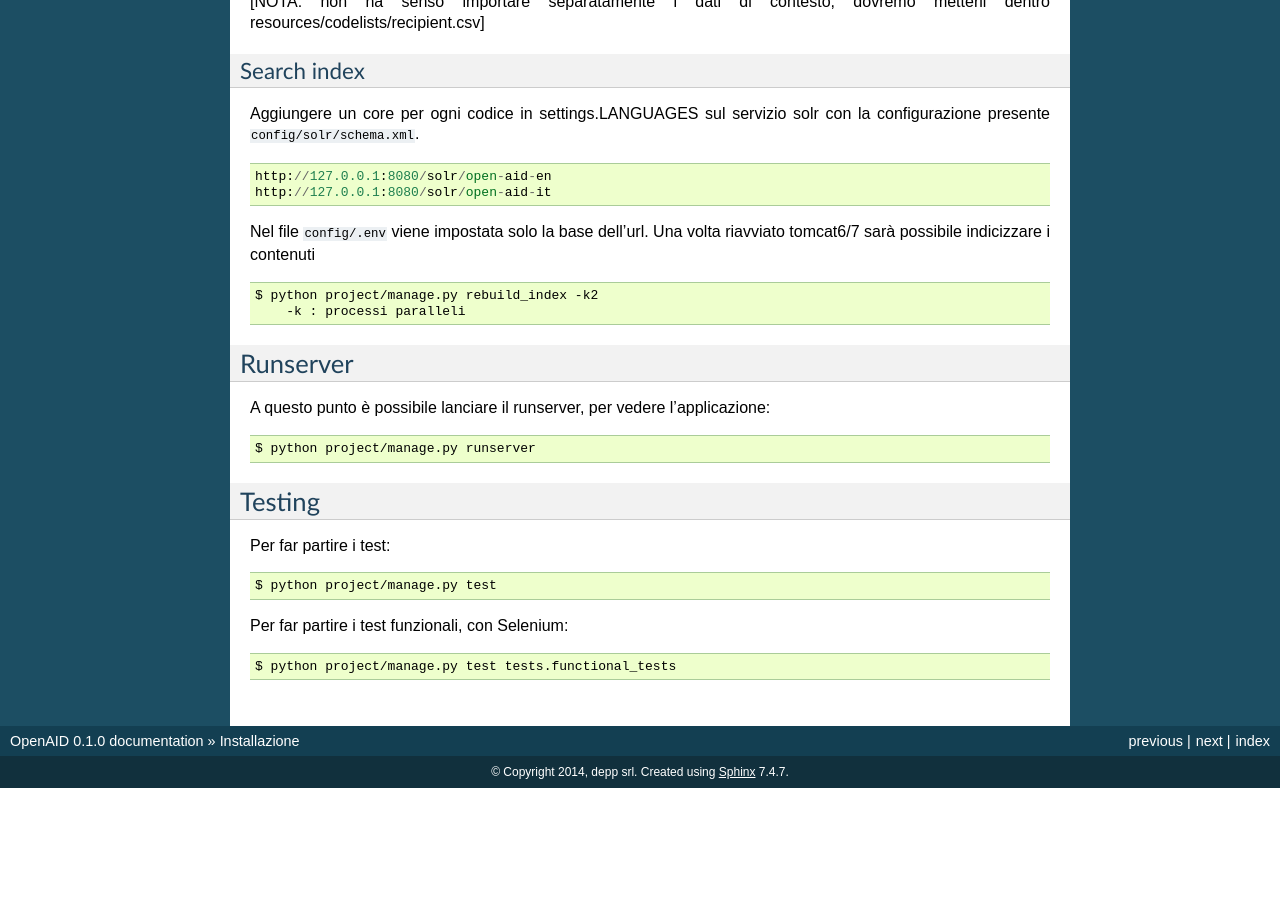
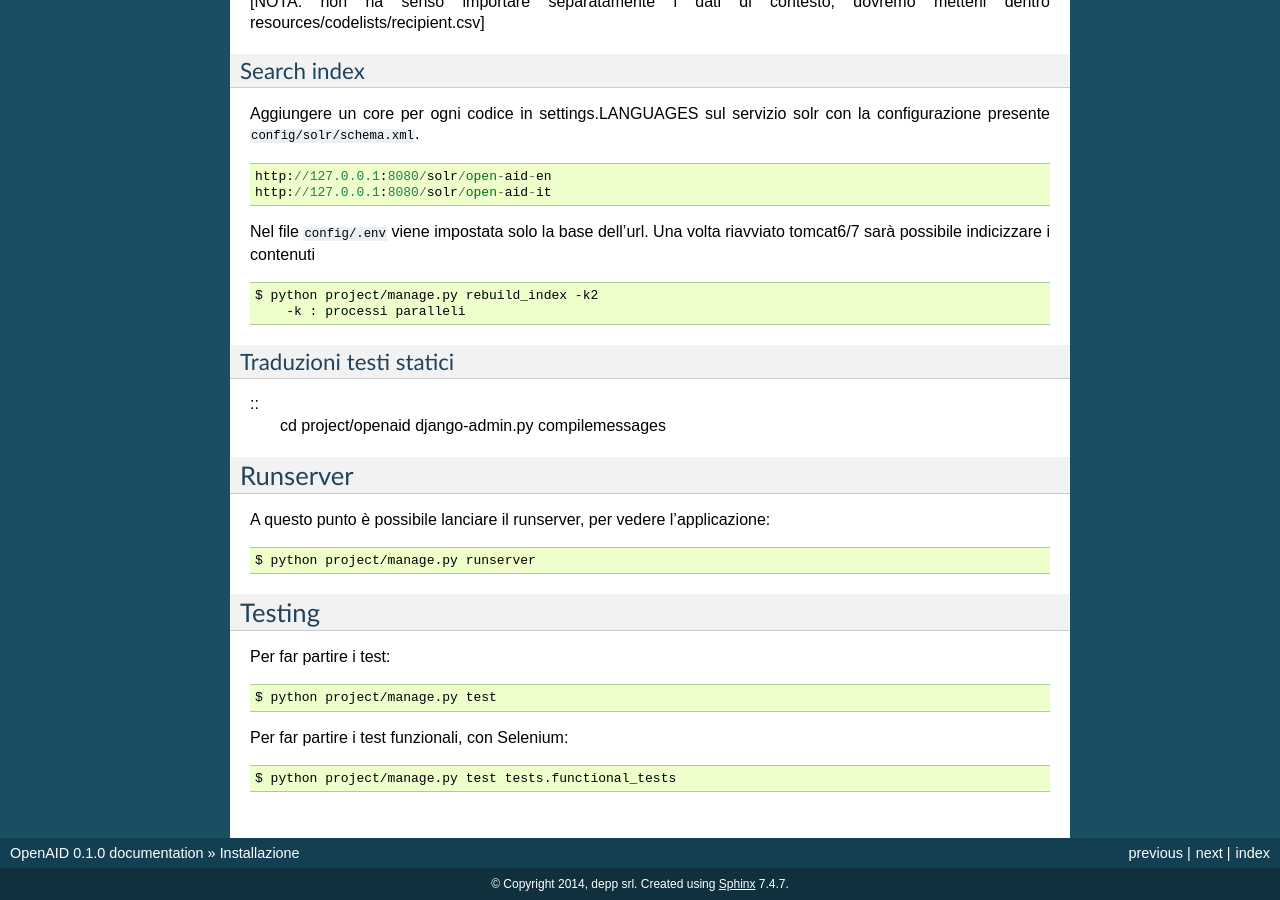
Before and after one commit to DeppSRL/open-aid, a Sphinx documentation site: the page built from docs/install.rst, in a window 1280 px wide and 900 px high, scrolled down 918 px. Built offline with Sphinx 7.4.7, drawn with Linux system fonts in a browser that asks for light colours; before the commit the page ends 1706 px from its top, so only the background shows below that; some of the changed text lies outside the part shown.

Commit message:
add makemessages to install docs

```diff
--- a/docs/install.rst
+++ b/docs/install.rst
@@ -64,13 +64,18 @@ Una volta riavviato tomcat6/7 sarà possibile indicizzare i contenuti ::
     $ python project/manage.py rebuild_index -k2
         -k : processi paralleli
 
+Traduzioni testi statici
+~~~~~~~~~~~~~~~~~~~~~~~~
+::
+    cd project/openaid
+    django-admin.py compilemessages
+
 Runserver
 ---------
 
 A questo punto è possibile lanciare il runserver, per vedere l'applicazione::
 
     $ python project/manage.py runserver
-
 
 Testing
 -------
```
